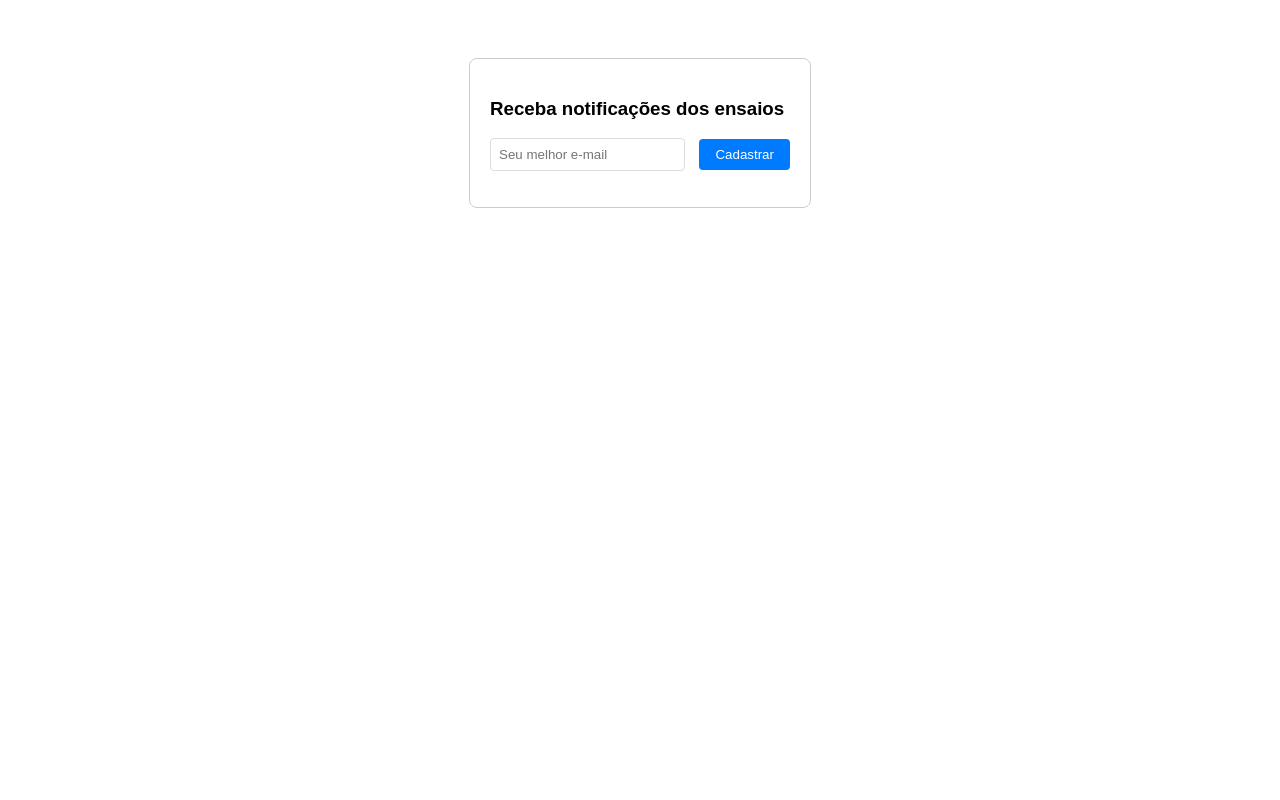
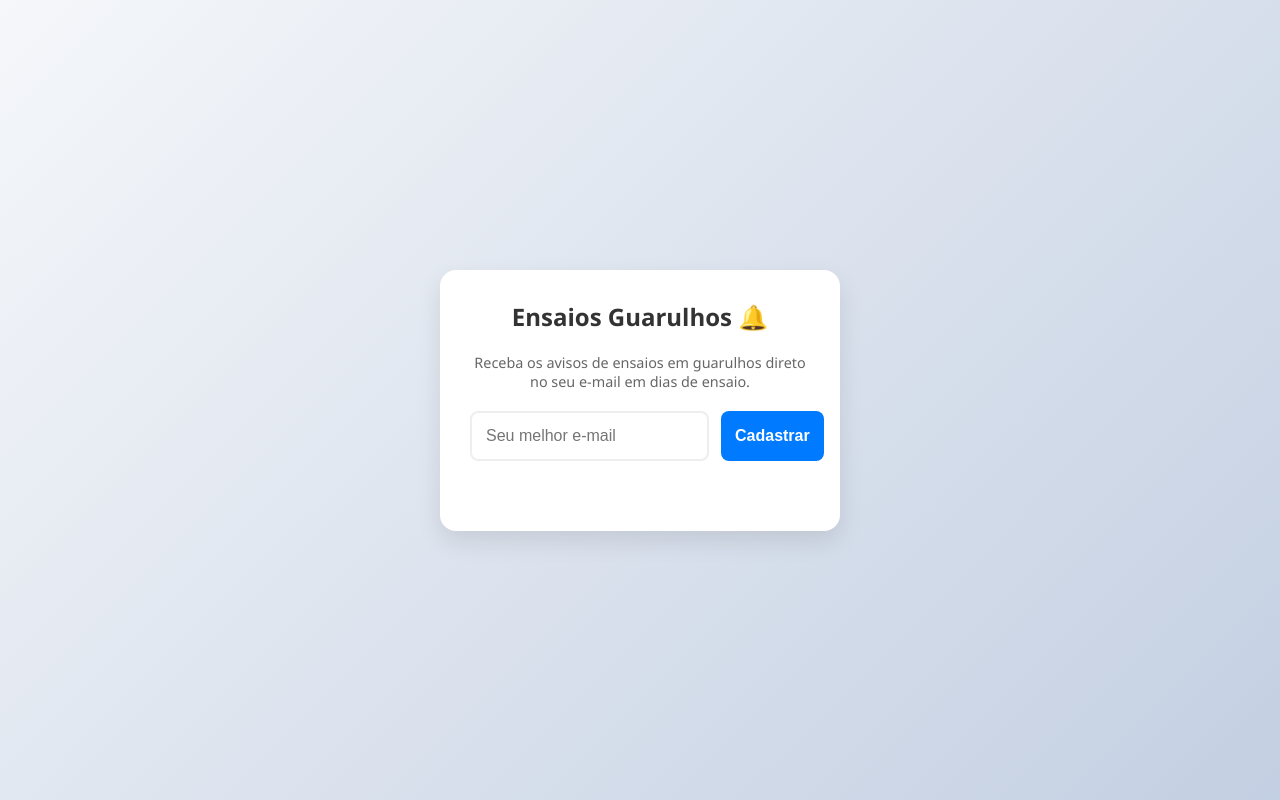
Before and after one commit to Wolfgang-Amadeus-Mozart/EnsaiosLocaisCCB, a plain HTML site: page App/index.html in a window 1280 px wide. Drawn offline with Linux system fonts and the light colour scheme.

```diff
--- a/App/index.html
+++ b/App/index.html
@@ -2,27 +2,108 @@
 <html lang="pt-br">
 <head>
     <meta charset="UTF-8">
-    <title>Cadastro de Ensaios - Guarulhos</title>
+    <meta name="viewport" content="width=device-width, initial-scale=1.0">
+    <title>Ensaios Locais - Guarulhos</title>
     <style>
-        body { font-family: sans-serif; display: flex; justify-content: center; padding: 50px; }
-        .form-container { border: 1px solid #ccc; padding: 20px; border-radius: 8px; }
-        input { padding: 8px; margin-right: 10px; border: 1px solid #ddd; border-radius: 4px; }
-        button { padding: 8px 16px; cursor: pointer; background: #007bff; color: white; border: none; border-radius: 4px; }
+        :root {
+            --primary-color: #007bff;
+            --success-color: #28a745;
+            --error-color: #dc3545;
+            --bg-gradient: linear-gradient(135deg, #f5f7fa 0%, #c3cfe2 100%);
+        }
+
+        * { box-sizing: border-box; margin: 0; padding: 0; }
+
+        body {
+            font-family: 'Segoe UI', Tahoma, Geneva, Verdana, sans-serif;
+            background: var(--bg-gradient);
+            min-height: 100vh;
+            display: flex;
+            align-items: center;
+            justify-content: center;
+            padding: 20px;
+        }
+
+        .form-container {
+            background: white;
+            padding: 30px;
+            border-radius: 16px;
+            box-shadow: 0 10px 25px rgba(0,0,0,0.1);
+            width: 100%;
+            max-width: 400px; /* Mantém compacto no desktop e centralizado no mobile */
+            text-align: center;
+        }
+
+        h3 {
+            color: #333;
+            margin-bottom: 20px;
+            font-size: 1.5rem;
+        }
+
+        .input-group {
+            display: flex;
+            flex-direction: column; /* Coluna no mobile por padrão */
+            gap: 12px;
+        }
+
+        input {
+            padding: 14px;
+            border: 2px solid #eee;
+            border-radius: 8px;
+            font-size: 16px; /* Evita zoom automático no iOS */
+            outline: none;
+            transition: border-color 0.3s;
+        }
+
+        input:focus { border-color: var(--primary-color); }
+
+        button {
+            padding: 14px;
+            cursor: pointer;
+            background: var(--primary-color);
+            color: white;
+            border: none;
+            border-radius: 8px;
+            font-size: 16px;
+            font-weight: bold;
+            transition: transform 0.2s, background 0.3s;
+        }
+
+        button:active { transform: scale(0.98); }
+        button:disabled { background: #ccc; cursor: not-allowed; }
+
+        #mensagem {
+            margin-top: 20px;
+            font-size: 14px;
+            font-weight: 500;
+            min-height: 20px;
+        }
+
+        /* Responsividade para Telas Maiores (Desktop) */
+        @media (min-width: 480px) {
+            .input-group {
+                flex-direction: row; /* Volta a ser linha em telas maiores */
+            }
+            input { flex: 1; margin-right: 0; }
+        }
     </style>
 </head>
 <body>
 
 <div class="form-container">
-    <h3>Receba notificações dos ensaios</h3>
+    <h3>Ensaios Guarulhos 🔔</h3>
+    <p style="color: #666; margin-bottom: 20px; font-size: 0.9rem;">Receba os avisos de ensaios em guarulhos direto no seu e-mail em dias de ensaio.</p>
+
     <form id="emailForm">
-        <input type="email" id="emailInput" placeholder="Seu melhor e-mail" required>
-        <button type="submit" id="btnEnviar">Cadastrar</button>
+        <div class="input-group">
+            <input type="email" id="emailInput" placeholder="Seu melhor e-mail" required>
+            <button type="submit" id="btnEnviar">Cadastrar</button>
+        </div>
     </form>
     <p id="mensagem"></p>
 </div>
 
 <script>
-    // Substitua pela URL que aparecerá no seu terminal após o 'terraform apply'
     const API_URL = "https://8v6vbvy0k3.execute-api.us-east-1.amazonaws.com/cadastro";
 
     document.getElementById('emailForm').addEventListener('submit', async (e) => {
@@ -32,30 +113,27 @@
         const mensagem = document.getElementById('mensagem');
         const btn = document.getElementById('btnEnviar');
 
-        // Feedback visual
         btn.disabled = true;
-        mensagem.innerText = "Enviando...";
+        mensagem.style.color = "#666";
+        mensagem.innerText = "⏳ Processando...";
 
         try {
             const response = await fetch(API_URL, {
                 method: 'POST',
-                headers: {
-                    'Content-Type': 'application/json'
-                },
+                headers: { 'Content-Type': 'application/json' },
                 body: JSON.stringify({ email: email })
             });
 
             if (response.ok) {
-                mensagem.style.color = "green";
-                mensagem.innerText = "E-mail cadastrado com sucesso!";
+                mensagem.style.color = "var(--success-color)";
+                mensagem.innerText = "✅ E-mail cadastrado com sucesso!";
                 document.getElementById('emailInput').value = "";
             } else {
-                throw new Error('Erro no servidor');
+                throw new Error();
             }
         } catch (error) {
-            mensagem.style.color = "red";
-            mensagem.innerText = "Erro ao cadastrar. Tente novamente.";
-            console.error(error);
+            mensagem.style.color = "var(--error-color)";
+            mensagem.innerText = "❌ Erro ao cadastrar. Tente novamente.";
         } finally {
             btn.disabled = false;
         }
```
Also changed, not shown: 2 other files.
